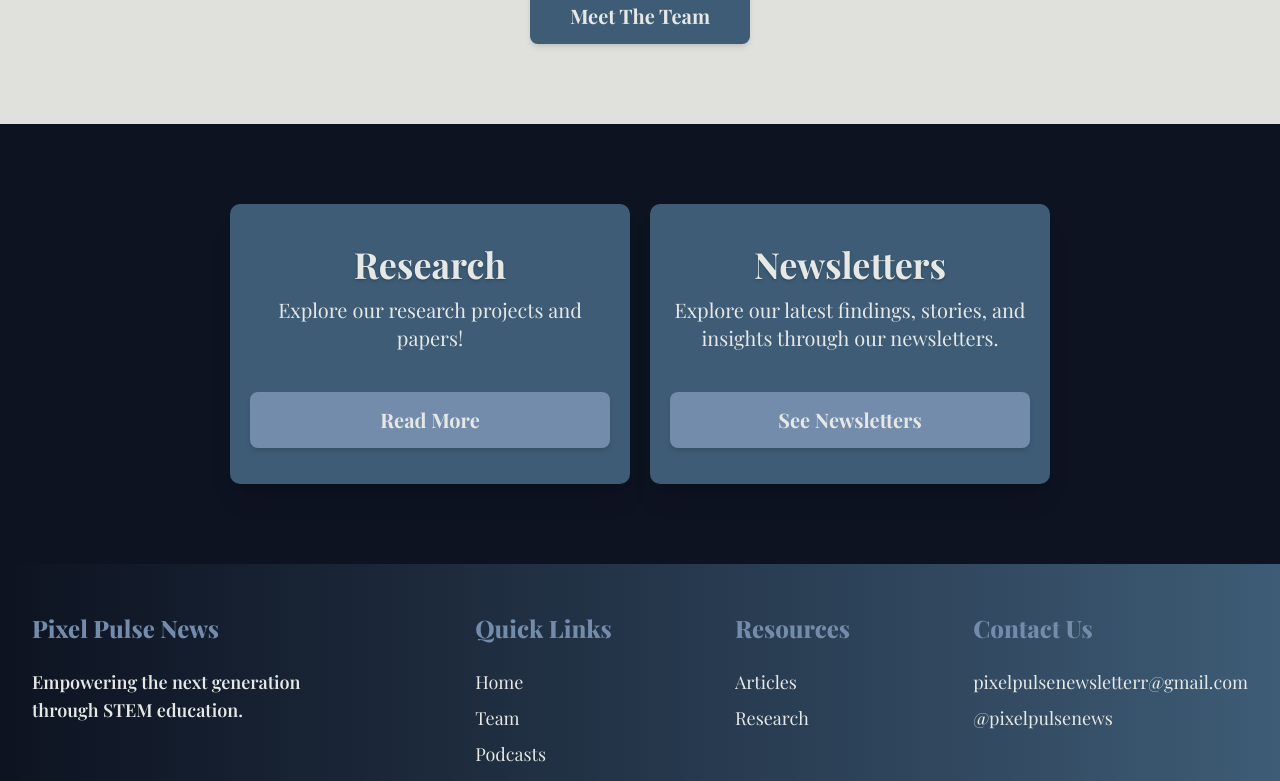
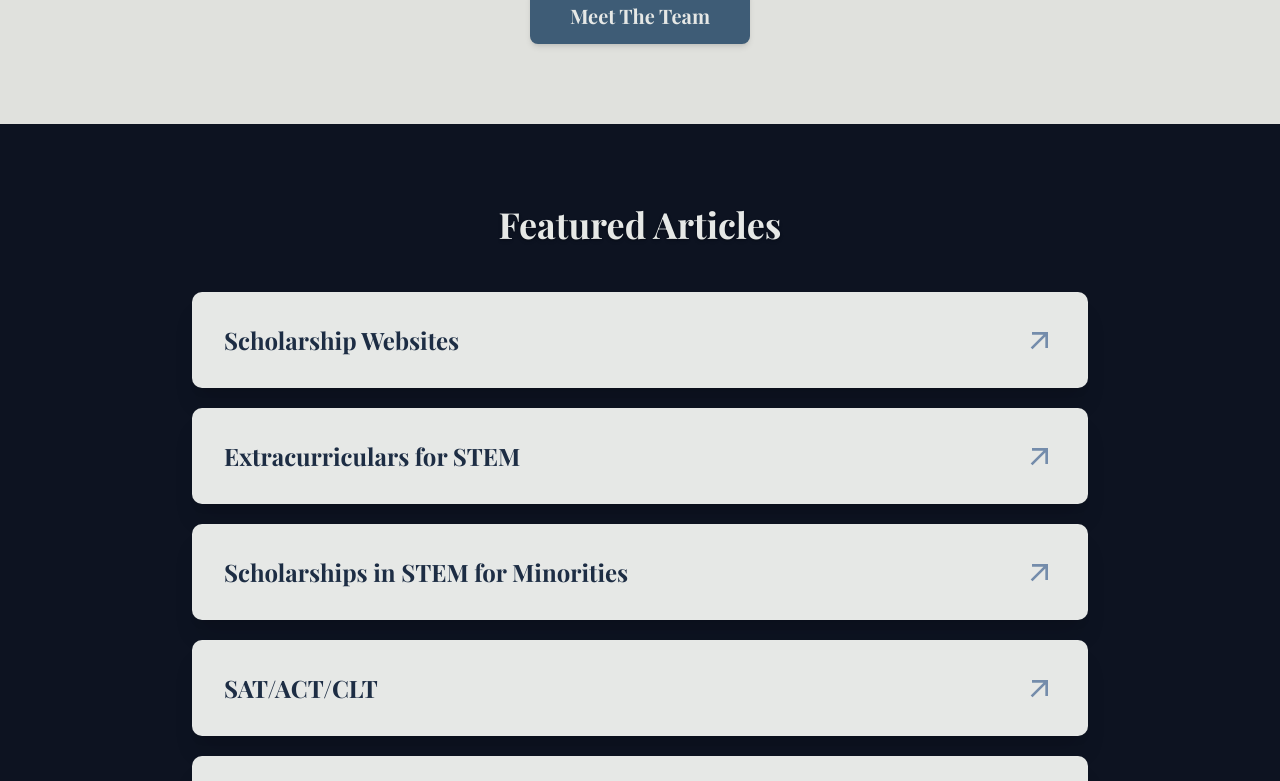
Before and after one commit to glenniii-dev/pixelpulsenews, a Next.js app: page / in a window 1280 px wide. Shown: the part 2020-2801 px from the top of the page. Built offline with nearby package versions, Linux system fonts and the light colour scheme.

Commit message:
Added Featured Articles Section

```diff
--- a/app/(root)/page.tsx
+++ b/app/(root)/page.tsx
@@ -4,6 +4,9 @@ import teamMembers from "@/utils/team";
 import type Member from "@/types/Member"
 import Link from "next/link";
 import { FaGraduationCap, FaMicroscope, FaNewspaper } from "react-icons/fa";
+import Article from "@/types/Article";
+import articles from "@/utils/articles";
+import ArticleCard from "@/components/cards/ArticleCard";
 
 export default function Home() {
   return (
@@ -56,28 +59,14 @@ export default function Home() {
         </Button>
       </section>
 
-      {/* Research and Newsletter Section */}
-      <section className="h-auto w-full flex flex-col items-center justify-center gap-4 p-8 py-20 text-center bg-(--rich-black) text-(--stardust-white)">
-        {/*<h2 className="text-4xl font-bold mb-4 text-shadow-md text-(--stardust-white)">Featured Articles</h2>*/}
-        {/*<p className="max-w-3xl text-lg mb-4 text-(--platinum)">*/}
-        {/*  Discover every single one of the passionate minds behind Pixel Pulse!*/}
-        {/*</p>*/}
-        <div className="flex flex-row flex-wrap w-auto max-width-180 gap-5 justify-center items-center">
-          <div className="flex flex-col space-y-3 p-5 py-10 bg-(--chambray) rounded-lg text-(--stardust-white) max-w-100 min-w-70 w-auto h-70 shadow-xl hover:shadow-2xl transform hover:scale-105 transition duration-300">
-            <h2 className="text-4xl font-bold text-shadow-md">Research</h2>
-            <p className="text-xl">Explore our research projects and papers!</p>
-            <Button variant="silverlakeblue" size="xl">
-              <Link href="/research">Read More</Link>
-            </Button>
-          </div>
-          <div className="flex flex-col space-y-3 p-5 py-10 bg-(--chambray) rounded-lg text-(--stardust-white) max-w-100 min-w-70 w-auto h-70 shadow-xl hover:shadow-2xl transform hover:scale-105 transition duration-300">
-            <h2 className="text-4xl font-bold text-shadow-md">Newsletters</h2>
-            <p className="text-xl">Explore our latest findings, stories, and insights through our newsletters.</p>
-            <Button variant="silverlakeblue" size="xl">
-              <Link href="/newsletters">See Newsletters</Link>
-            </Button>
-          </div>
-        </div>
+      {/* Featured Articles Section */}
+      <section className="h-auto w-full flex flex-col items-center justify-center p-8 py-20 text-center bg-(--rich-black) text-(--stardust-white)">
+        <h2 className="text-4xl font-bold mb-12 text-shadow-md text-(--stardust-white)">Featured Articles</h2>
+
+        {articles.slice(0, 5).map((article: Article, index: number) => (
+          <ArticleCard key={index} {...article} />
+        ))}
+
       </section>
 
     </main>
```
